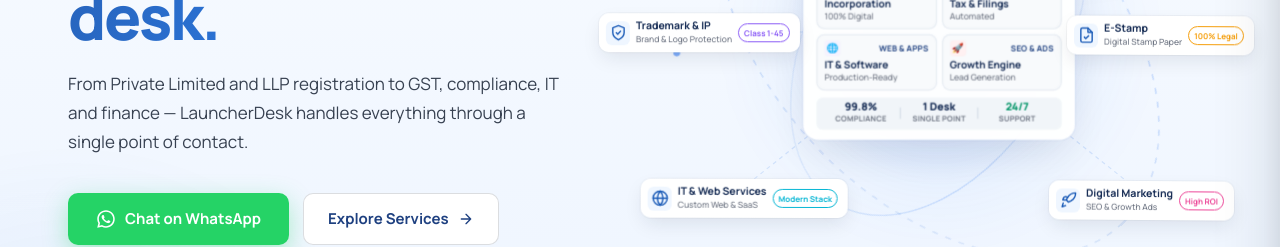
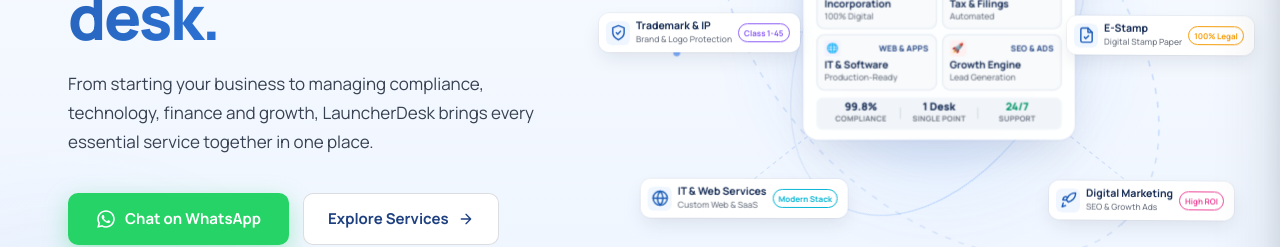
Before and after one commit to moqsoodahmed-pixel/LauncherDesk-frontend, a React (Vite) app: page / in a window 1280 px wide. Shown: the part 361-608 px from the top of the page. Built offline with nearby package versions, Linux system fonts and the light colour scheme; no server answers.

Commit message:
home page cahnged

```diff
--- a/src/pages/HomePage.jsx
+++ b/src/pages/HomePage.jsx
@@ -1057,8 +1057,7 @@ export default function HomePage() {
                 <em>Run it all from one desk.</em>
               </h1>
               <p className="hp-hero-desc">
-                From Private Limited and LLP registration to GST, compliance, IT and finance —
-                LauncherDesk handles everything through a single point of contact.
+                From starting your business to managing compliance, technology, finance and growth, LauncherDesk brings every essential service together in one place.
               </p>
               <div className="hp-cta-row">
                 <a href="https://wa.me/918548854859?text=Hi%20LauncherDesk%2C%20I%20would%20like%20to%20know%20more%20about%20your%20services." className="hp-btn-wa" target="_blank" rel="noopener noreferrer">
```
